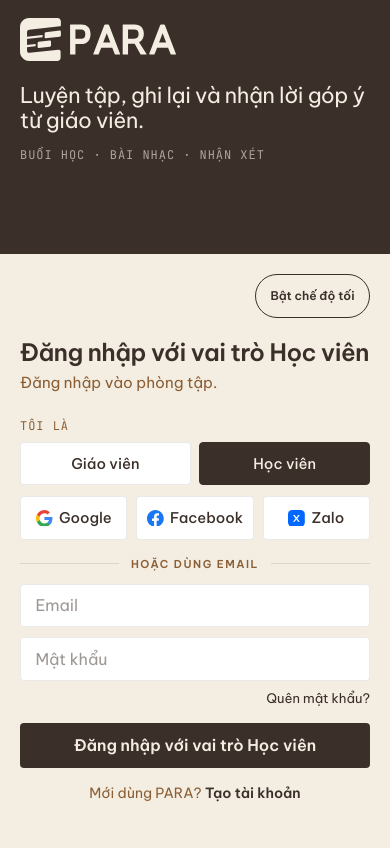
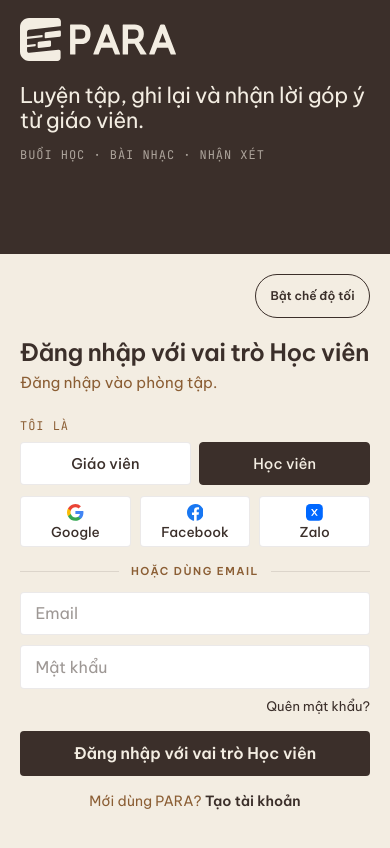
Before and after one commit to aaronta635/tabai, a Next.js app: page /login/student in a window 390 px wide. Shown: the top 848 px of the page. Built offline with nearby package versions, Linux system fonts and the light colour scheme; no server answers.

Commit message:
Auth social row: let the three columns shrink and stack icon over label on narrow phones so Zalo no longer overflows at 320px

```diff
--- a/app/globals.css
+++ b/app/globals.css
@@ -3946,3 +3946,28 @@ body:has(.setup-wash) {
   width: 100%;
   min-height: 44px;
 }
+
+/* Social sign-in row: three 1fr columns can't shrink below each button's
+   min-content width (icon + label on one line), so at 320px Zalo stuck out of
+   the page. Let the columns shrink, and on narrow phones stack the icon above
+   the label so every button fits its column. */
+.auth-social {
+  grid-template-columns: repeat(3, minmax(0, 1fr));
+}
+.auth-social button {
+  min-width: 0;
+}
+.auth-social button > span {
+  min-width: 0;
+  overflow-wrap: anywhere;
+}
+@media (max-width: 440px) {
+  .auth-social button {
+    flex-direction: column;
+    gap: 0.2rem;
+    min-height: 2.75rem;
+    padding: 0.4rem 0.35rem;
+    font-size: 0.85rem;
+    line-height: 1.2;
+  }
+}
```
